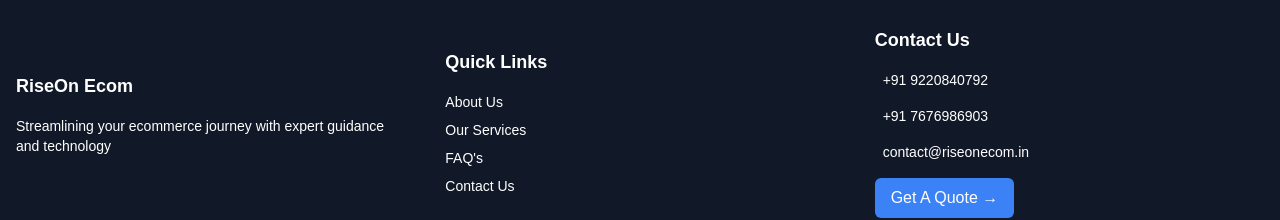
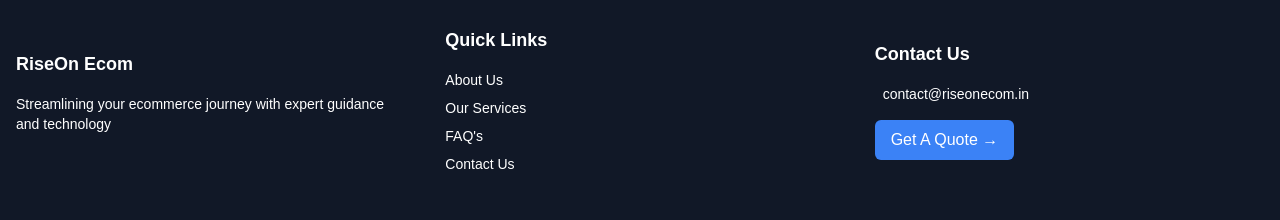
Before and after one commit to Shu12388y/riseonecom-monorepo, a Next.js app in the folder apps/web/: page / in a window 1280 px wide. Shown: the part 4167-4387 px from the top of the page. Built offline with nearby package versions, Linux system fonts and the light colour scheme.

Commit message:
updated the changes

```diff
--- a/apps/web/src/components/ui/footer.tsx
+++ b/apps/web/src/components/ui/footer.tsx
@@ -56,14 +56,6 @@
             <h3 className="text-lg font-bold mb-4">Contact Us</h3>
             <ul className="space-y-4 text-sm">
               <li className="flex items-center">
-                <i className="fas fa-phone-alt mr-2 text-blue-400"></i>
-                +91 9220840792
-              </li>
-              <li className="flex items-center">
-                <i className="fas fa-phone-alt mr-2 text-blue-400"></i>
-                +91 7676986903
-              </li>
-              <li className="flex items-center">
                 <i className="fas fa-envelope mr-2 text-blue-400"></i>
                 contact@riseonecom.in
               </li>
```
